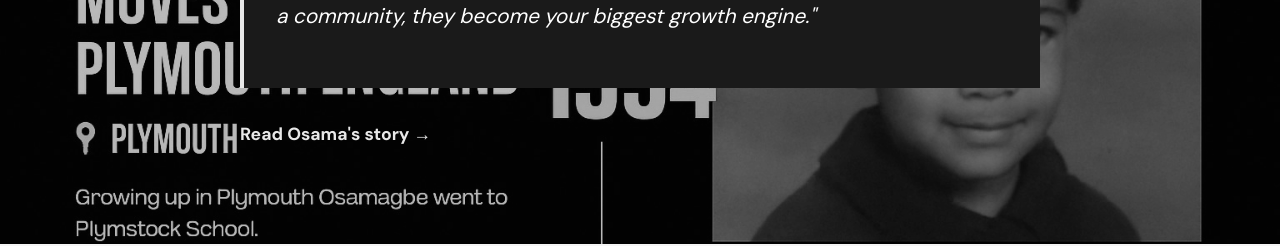
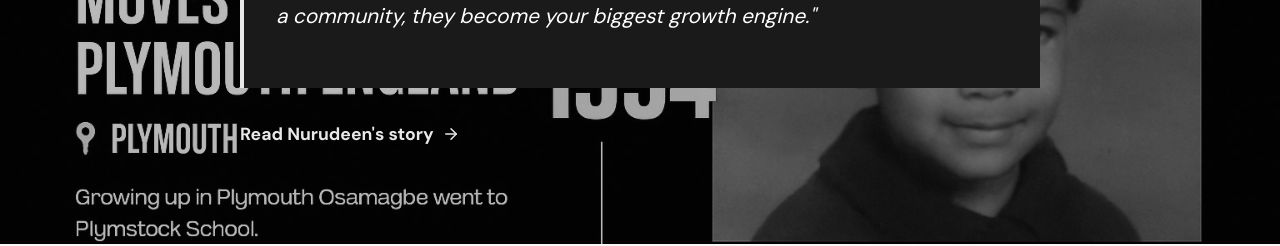
Before and after one commit to djsmacker01/osama-website, a React (Create React App) app: page / in a window 1280 px wide. Shown: the part 8180-8426 px from the top of the page. Built offline with nearby package versions, Linux system fonts and the light colour scheme.

Commit message:
Update StoryPreview component to replace the story reference with Nurudeen's story and integrate an ArrowRight icon for improved visual engagement and consistency.

```diff
--- a/src/components/StoryPreview.js
+++ b/src/components/StoryPreview.js
@@ -1,6 +1,7 @@
 import React from 'react';
 import { motion } from 'framer-motion';
 import { scrollReveal, staggerContainer, buttonHover } from '../utils/animations';
+import { ArrowRight } from '../utils/Icons';
 
 const StoryPreview = () => {
   return (
@@ -87,7 +88,7 @@ const StoryPreview = () => {
             }}
             {...buttonHover}
           >
-            Read Osama's story →
+            Read Nurudeen's story <ArrowRight size={18} />
           </motion.a>
         </motion.div>
       </motion.div>
```
